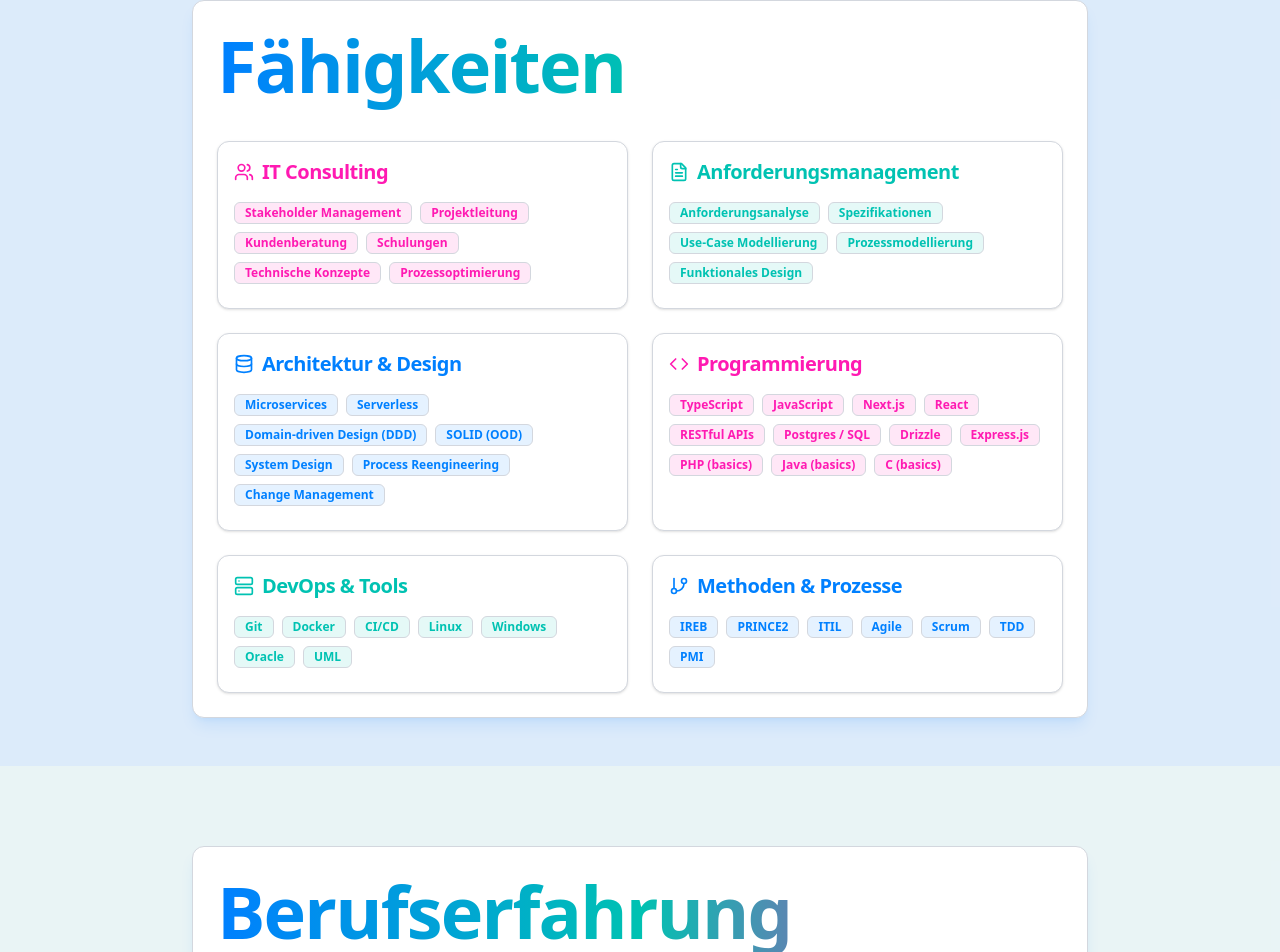
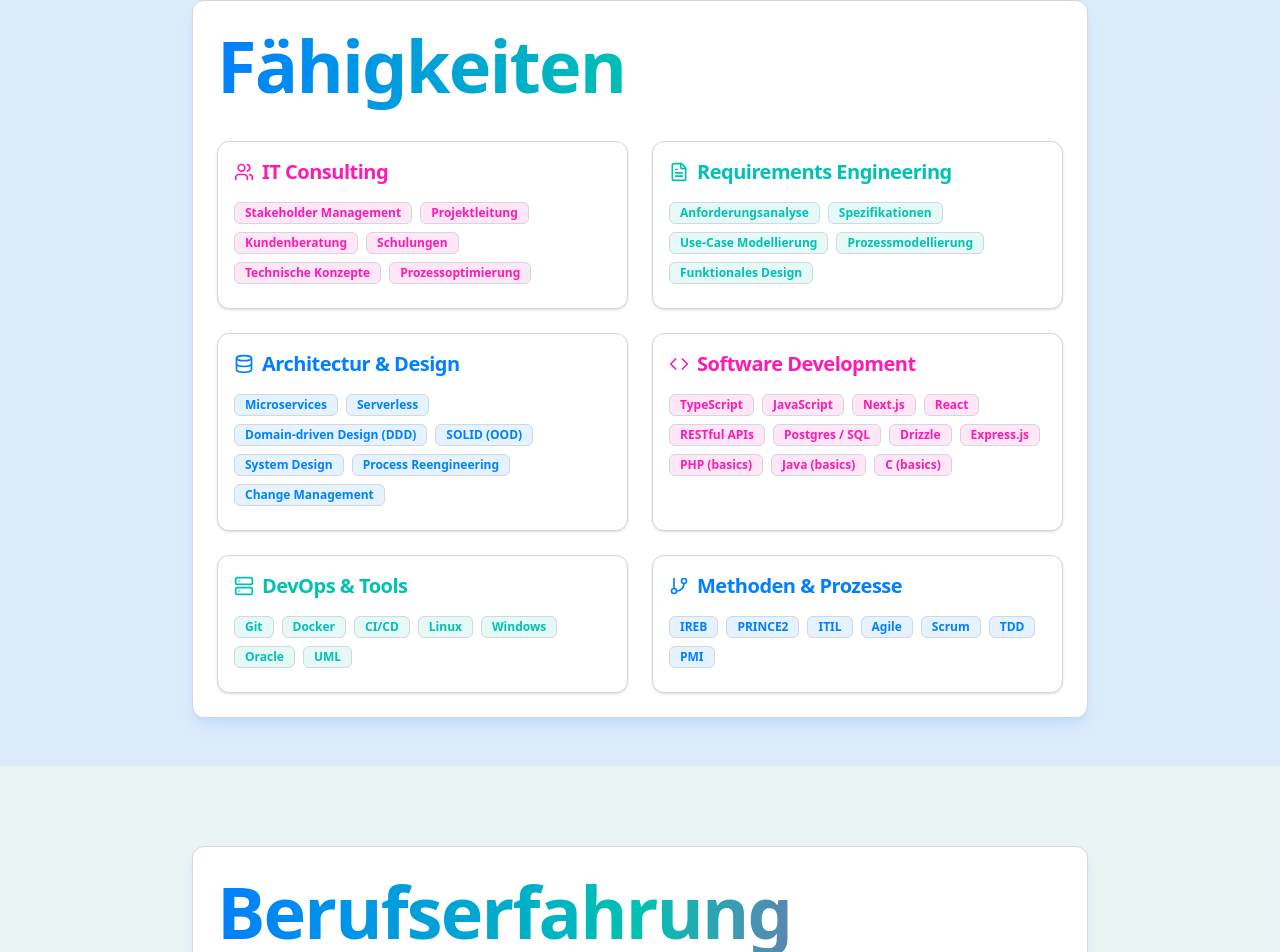
Before and after one commit to henningsieh/henningsieh.de, a Next.js app: page / in a window 1280 px wide. Shown: the part 1680-2632 px from the top of the page. Built offline with nearby package versions, Linux system fonts and the light colour scheme.

Commit message:
english data

```diff
--- a/src/data/index.ts
+++ b/src/data/index.ts
@@ -73,7 +73,7 @@ export const skillsData: SkillCategory[] = [
     ],
   },
   {
-    title: "Anforderungsmanagement",
+    title: "Requirements Engineering",
     icon: FileText,
     color: "secondary",
     skills: [
@@ -85,7 +85,7 @@ export const skillsData: SkillCategory[] = [
     ],
   },
   {
-    title: "Architektur & Design",
+    title: "Architectur & Design",
     icon: Database,
     color: "primary",
     skills: [
@@ -99,7 +99,7 @@ export const skillsData: SkillCategory[] = [
     ],
   },
   {
-    title: "Programmierung",
+    title: "Software Development",
     icon: Code,
     color: "accent",
     skills: [
@@ -172,7 +172,7 @@ export const basicData = {
   url: "https://henningsieh.de",
   telephone: "+49 170 2786754",
   email: "kontakt@henningsieh.de",
-  websiteTitle: "Henning Sieh - IT Consulting",
+  websiteTitle: "Henning Sieh - IT Beratung",
   occupationalCategory: "IT Consulting",
 }
 
```
